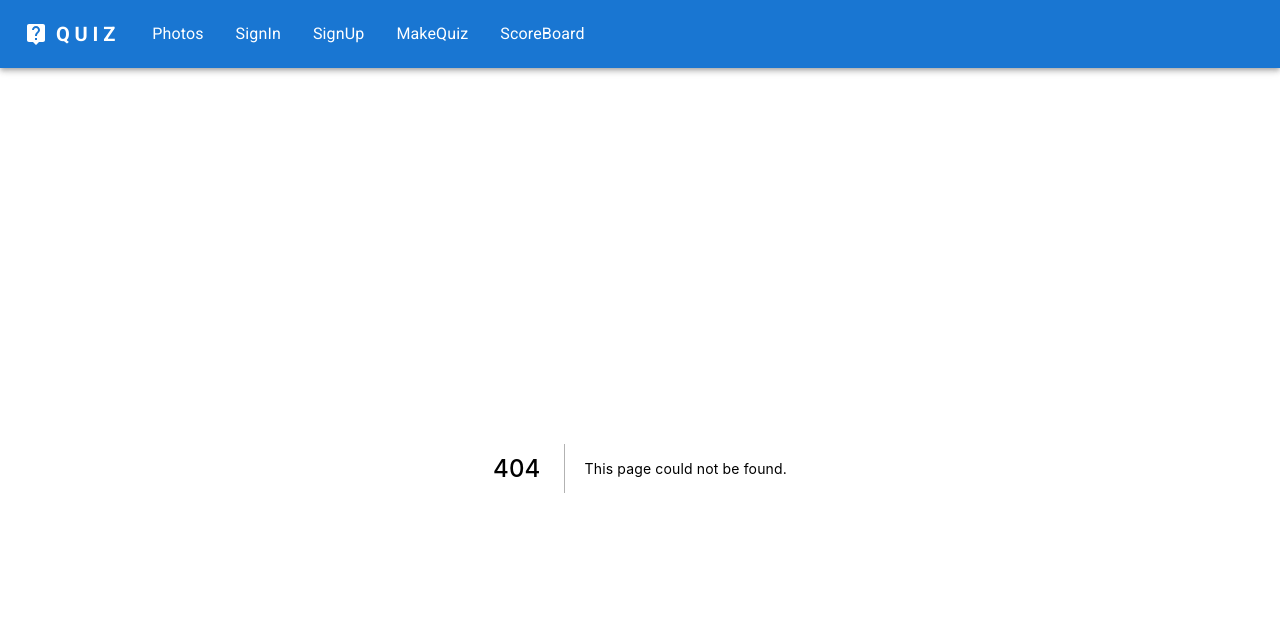
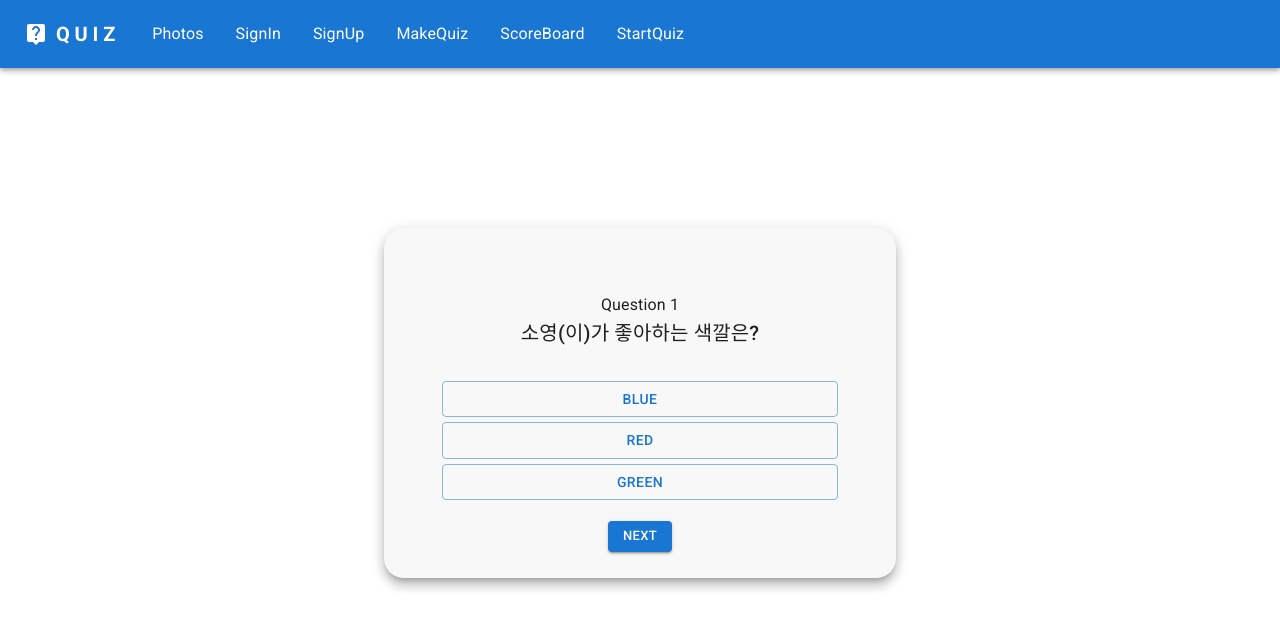
Before and after one commit to yumin-jung/ID311-Final-Project, a Next.js app in the folder client/: page /solveQuiz in a window 1280 px wide. Before the commit this address had no page. Shown: the top 628 px of the page. Built offline with nearby package versions, Linux system fonts and the light colour scheme.

Commit message:
Add quiz solving & rendering

```diff
--- /dev/null
+++ b/client/components/LoadOneQuiz.js
@@ -0,0 +1,77 @@
+import * as React from 'react';
+import Box from '@mui/material/Box';
+import Stack from '@mui/material/Stack';
+import Container from '@mui/material/Container';
+import TextField from '@mui/material/TextField';
+import Radio from '@mui/material/Radio';
+import Button from '@mui/material/Button';
+import IconButton from '@mui/material/IconButton';
+import DeleteIcon from '@mui/icons-material/Delete';
+import { Typography } from '@mui/material';
+
+export default function LoadOneQuiz({ order, question, options, answer}) {
+    let s = -1;
+    const [questionValue, setquestionValue] = React.useState(question);
+    const [optionList, setoptionList] = React.useState(options);
+    const [answerNum, setAnswer] = React.useState(answer);
+    const [selected, setSelection] = React.useState(s);
+
+
+/*
+    const DeleteOption = (event) => {
+        let options = [...optionList];
+        if(options.length > 1) options = options.filter((e,idx) => idx!=event);
+        if(selectedRadio && selectedRadio>=event) {
+            setselectedRadio(selectedRadio => selectedRadio-1);
+        }
+        setoptionList(options);
+    }
+
+    const ChangeQuestion = (event) => {
+        setquestionValue(event.target.value);
+    }
+
+    const ChangeOptionContents = (event) => {
+        let idx = event.target.id.slice(-1);
+        let options = [...optionList];
+        options[idx] = event.target.value;
+        setoptionList(options);
+    }
+
+    const handleRadioChange = (event) => {
+        setselectedRadio(event);
+    };
+*/
+    return (
+        <Container
+        component="main"
+        maxWidth="xs"
+        >
+            <Box
+                sx={{
+                    mt: '10%', mb:'8%',
+                    display: 'flex',
+                    flexDirection: 'column',
+                    alignItems:'center',
+                }}
+            >
+                <Typography>
+                    Question {order}
+                </Typography>
+                <Typography
+                    variant="h6">
+                    {questionValue}
+                </Typography>
+            </Box>
+                {optionList.map((value,idx) => (
+                    <Stack key={idx} direction="row" spacing={0} mb = "5px">
+                        <Button variant={selected == idx? "contained":"outlined"}
+                                fullWidth
+                                onClick={()=>{setSelection(idx); console.log(selected)}}>
+                            {value}
+                        </Button>
+                    </Stack>
+                ))}
+        </Container>
+    );
+}
--- a/client/components/Nav.js
+++ b/client/components/Nav.js
@@ -12,7 +12,7 @@ import Button from '@mui/material/Button';
 import MenuItem from '@mui/material/MenuItem';
 import LiveHelpIcon from '@mui/icons-material/LiveHelp';
 
-const pages = ['Photos', 'SignIn', 'SignUp', 'MakeQuiz', 'ScoreBoard'];
+const pages = ['Photos', 'SignIn', 'SignUp', 'MakeQuiz', 'ScoreBoard', 'StartQuiz'];
 
 const Nav = () => {
     const router = useRouter();
@@ -37,6 +37,8 @@ const Nav = () => {
             router.push('/makeQuiz', undefined, { shallow: true });
         } else if (data.toUpperCase() == pages[4].toUpperCase()) {
             router.push('/scoreBoard', undefined, { shallow: true });
+        } else if (data.toUpperCase() == pages[5].toUpperCase()) {
+            router.push('/startQuiz', undefined, { shallow: true });
         }
     };
 
--- a/client/package.json
+++ b/client/package.json
@@ -12,7 +12,7 @@
     "@emotion/react": "^11.9.0",
     "@emotion/styled": "^11.8.1",
     "@mui/icons-material": "^5.8.0",
-    "@mui/material": "^5.8.0",
+    "@mui/material": "^5.8.1",
     "axios": "^0.27.2",
     "next": "12.1.6",
     "react": "18.1.0",
--- a/client/pages/scoreBoard.js
+++ b/client/pages/scoreBoard.js
@@ -5,6 +5,11 @@ import Box from '@mui/material/Box';
 import Typography from '@mui/material/Typography';
 
 export default function SignIn() {
+    if (typeof window !== 'undefined') {
+        const nick = localStorage.getItem('nickname');
+        const sc = localStorage.getItem('score');
+        console.log(nick, sc);
+    }
     return (
         <Box sx={{ width: '100%' }} >
             <Grid container
--- /dev/null
+++ b/client/pages/solveQuiz.js
@@ -0,0 +1,113 @@
+import React, { useState } from 'react';
+import LoadOneQuiz from '../components/LoadOneQuiz';
+import Button from '@mui/material/Button';
+import IconButton from '@mui/material/IconButton';
+import Container from '@mui/material/Container';
+import Box from '@mui/material/Box';
+import { Typography } from '@mui/material';
+import Stack from '@mui/material/Stack';
+
+export default function SolveQuiz() {
+    const qBundle = [];
+    let i = 1;
+    let ss = 0;
+
+
+    //preset questions
+    qBundle.push({ question: '소영(이)가 좋아하는 색깔은?', options: ['blue', 'red', 'green'], selected: 0 });
+    qBundle.push({ question: '소영(이)가 좋아하는 스포츠는?', options: ['basketball', 'running', 'badminton'], selected: 2 });
+    qBundle.push({ question: '소영(이)의 나이는?', options: ['19', '21', '25'], selected: 1 });
+    const quiz = qBundle[0];
+    const [thisQuiz, setQuiz] = useState(quiz);
+
+    let s = -1;
+    const [selected, setSelection] = useState(s);
+    const [idx, setIdx] = useState(i);
+    const [score, setScore] = useState(ss);
+
+    const NextQuiz = () =>{
+        if(idx >= qBundle.length) {
+            const nickname = localStorage.getItem("nickname");
+            console.log(nickname, score);
+            window.location.href = '/scoreBoard';
+            localStorage.setItem('score', score);
+        } //quizend
+        console.log(qBundle);
+        if(selected == thisQuiz.selected) setScore(score+1);
+        setIdx(idx+1);
+        setQuiz(qBundle[idx]);
+        setSelection(-1);
+        console.log(score);
+    }
+
+    const sendData = () => {
+        console.log(qBundle);
+    }
+
+    const loadData = (idx, data) => {
+        qBundle[idx] = data;
+    }
+
+    return (
+        <Box component='Container' sx={{
+            display: 'flex',
+            flexDirection: 'column',
+            alignItems: 'center'
+        }}>
+            <Box
+                sx={{
+                    bgcolor: '#f8f8f8',
+                    boxShadow: 8,
+                    borderRadius: 5,
+                    p: '2%',
+                    marginTop: 20,
+                    minWidth: 360,
+                    width: '40%',
+                    display: 'flex',
+                    flexDirection: 'column',
+                    alignItems: 'center'
+                }}
+            >
+                <Container
+                    component="main"
+                    maxWidth="xs"
+                    sx={{
+                        marginBottom: 2
+                    }}
+                    >
+                        <Box
+                            sx={{
+                                mt: '10%', mb:'8%',
+                                display: 'flex',
+                                flexDirection: 'column',
+                                alignItems:'center',
+                            }}
+                        >
+                            <Typography>
+                                Question {idx}
+                            </Typography>
+                            <Typography
+                                variant="h6">
+                                {thisQuiz.question}
+                            </Typography>
+                        </Box>
+                            {thisQuiz.options.map((value,idx) => (
+                                <Stack key={idx} direction="row" spacing={0} mb = "5px">
+                                    <Button variant={selected == idx? "contained":"outlined"}
+                                            fullWidth
+                                            onClick={()=>{setSelection(idx)}}>
+                                        {value}
+                                    </Button>
+                                </Stack>
+                            ))}
+                </Container>
+                <Button
+                    variant='contained'
+                    size="small"
+                    onClick={NextQuiz}
+                > Next
+                </Button>
+            </Box>
+        </Box>
+    )
+}
```
Also changed, not shown: client/pages/startQuiz.js (added, +57 -0 lines), 2 other files (tests, documents, lock files or other folders).
